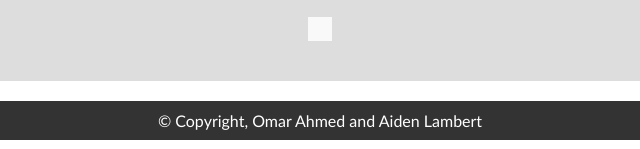
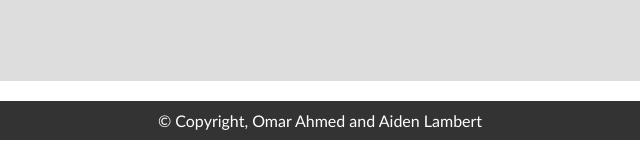
Before and after one commit to aidenlambert9500/ENSF381Assignment03, a plain HTML site: page login.html in a window 1280 px wide. Shown: the part 648-797 px from the top of the page, 320-960 px from the left. Drawn offline with Linux system fonts and the light colour scheme.

Commit message:
Updated the background color of the message box

```diff
--- a/style.css
+++ b/style.css
@@ -300,8 +300,8 @@ button:hover {
 
 
 #messageBox {
-  border: 2px solid #f9f9f9;
-  background-color: #f9f9f9;
+  border: 2px solid #ddd;
+  background-color: #ddd;
   padding: 10px;
   margin: 20px;
 }
```
